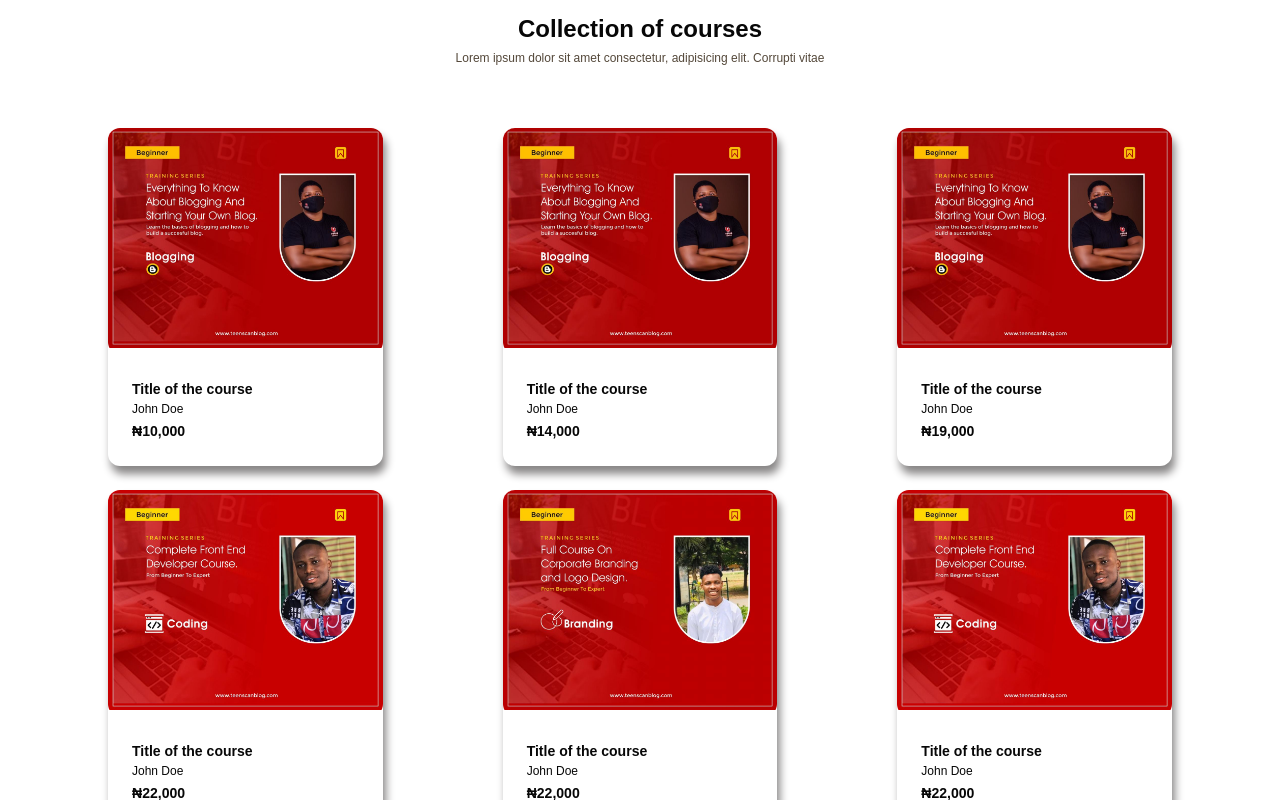
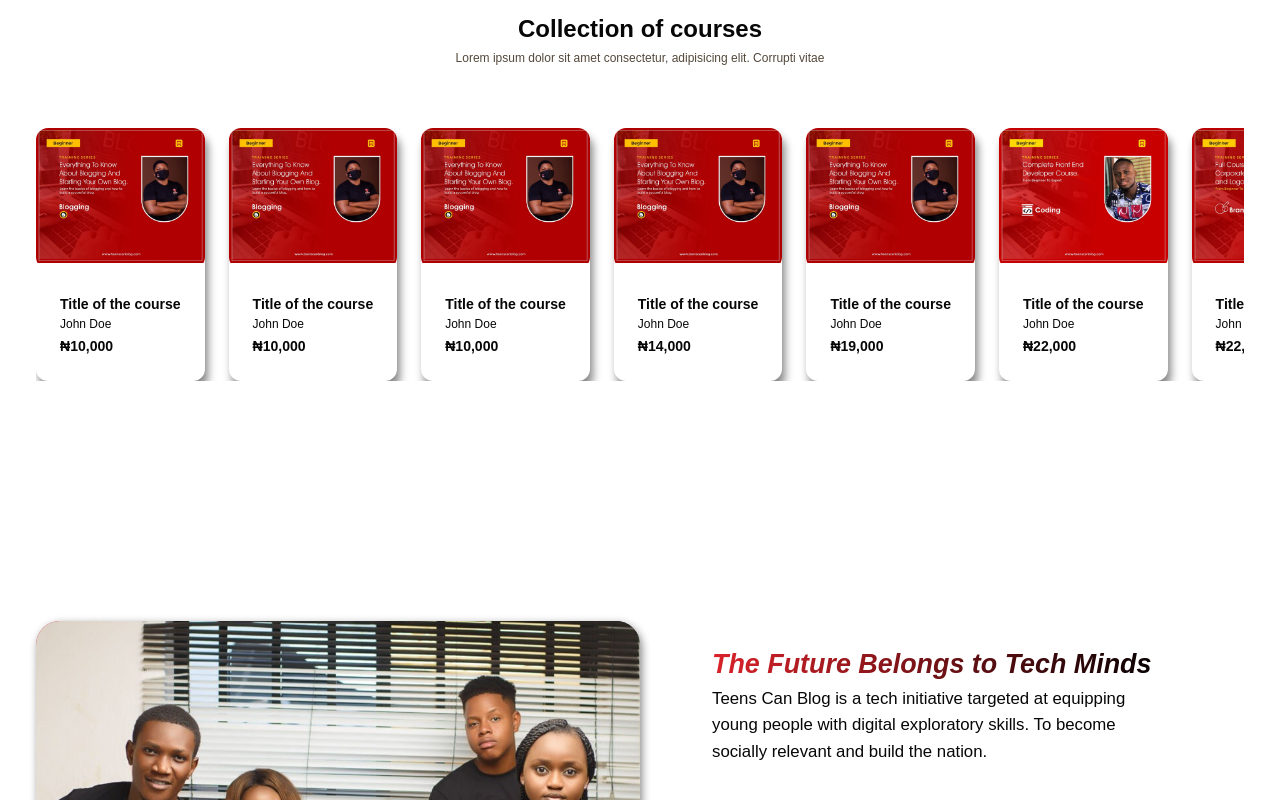
Before and after one commit to Niscolinx/teenscan, a React (Create React App) app: page / in a window 1280 px wide. Shown: the part 660-1460 px from the top of the page. Built offline with nearby package versions, Linux system fonts and the light colour scheme; what react-router-last-location would draw is missing.

Commit message:
working on courses

```diff
--- a/src/components/Courses.tsx
+++ b/src/components/Courses.tsx
@@ -16,6 +16,18 @@ const Courses = () => {
                 </p>
             </div>
             <div className='course__cards'>
+                <Course
+                    title='Title of the course'
+                    creator='John Doe'
+                    price={10000}
+                    image={cardImg}
+                />
+                <Course
+                    title='Title of the course'
+                    creator='John Doe'
+                    price={10000}
+                    image={cardImg}
+                />
                 <Course
                     title='Title of the course'
                     creator='John Doe'
--- a/src/sass/components/course_cards.scss
+++ b/src/sass/components/course_cards.scss
@@ -1,16 +1,22 @@
 .course__cards {
     margin: 5rem 0;
-    display: grid;
-    grid-template-columns: repeat(auto-fit, minmax(20rem, 1fr));
-    row-gap: 2rem;
-    column-gap: 10rem;
-    justify-items: center;
-    padding: 0 6rem;
+    // display: grid;
+    // grid-template-columns: repeat(auto-fit, minmax(20rem, 1fr));
+    // row-gap: 2rem;
+    // column-gap: 10rem;
+    // justify-items: center;
+    // padding: 0 6rem;
+
+    display: flex;
+     overflow: auto;
+  white-space: nowrap;
 
     .course {
         box-shadow: 3px 8px 9px rgb(136, 134, 134);
         border-radius: 1rem 1rem;
-        width: 100%;
+        width: 20rem;
+        margin-right: 2rem;
+
 
 
         &__imgbox {
```
